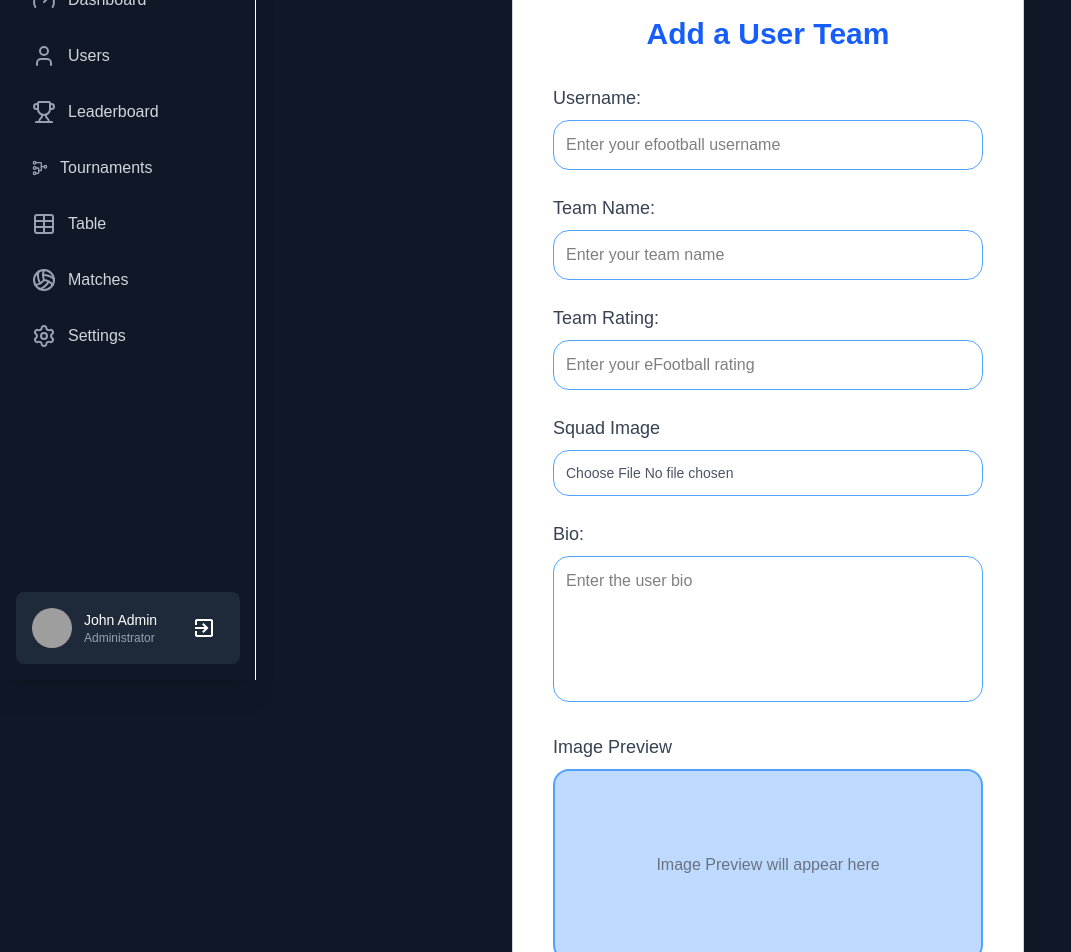
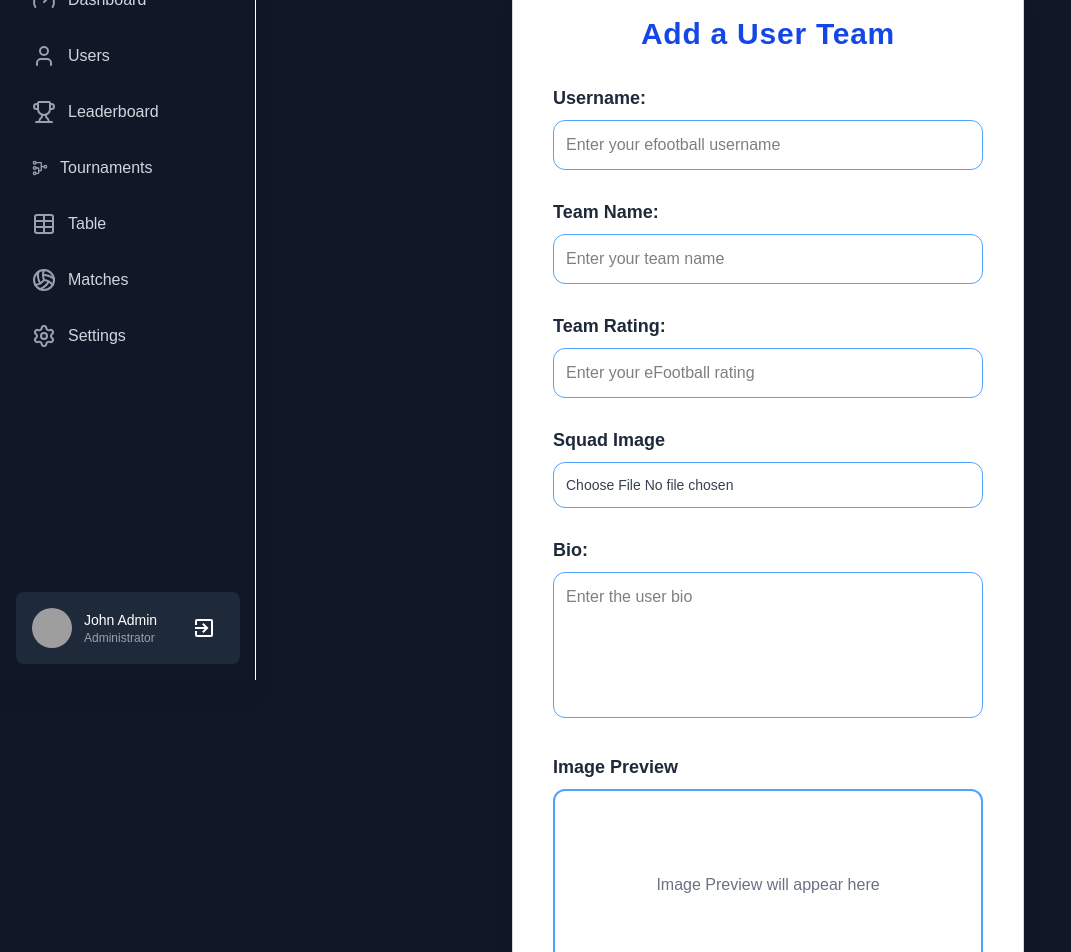
Before and after one commit to Ayomide-Philip/etournament, a Next.js app: page /user/adduser in a window 1280 px wide. Shown: the part 120-1072 px from the top of the page, without its empty margins (0-1071 px from the left). Built offline with nearby package versions, Linux system fonts and the light colour scheme; grey boxes are pictures that could not be loaded.

Commit message:
Refactor user form styles: update class names for consistency and improve layout

```diff
--- a/app/user/adduser/page.js
+++ b/app/user/adduser/page.js
@@ -64,46 +64,42 @@ export default function Page() {
 
   return (
     <div className="flex justify-center items-center min-h-screen p-5">
-      <div className="w-full max-w-lg p-10 bg-white border border-gray-300 rounded-3xl shadow-3xl">
-        <h2 className="text-3xl font-bold text-center text-blue-600 mb-8">
+      <div className="w-full max-w-lg p-10 border border-gray-300 rounded-3xl shadow-xl bg-white">
+        <h2 className="text-3xl font-bold text-center text-blue-700 mb-8 tracking-wide">
           Add a User Team
         </h2>
 
-        <form className="space-y-6" onSubmit={AddNewuser}>
+        <form className="space-y-7" onSubmit={AddNewuser}>
           <div>
-            <label className="block text-gray-700 text-lg font-medium mb-2">
+            <label className="block text-gray-800 text-lg font-semibold mb-2">
               Username:
             </label>
             <input
               type="text"
               name="username"
               placeholder="Enter your efootball username"
-              className="p-3 w-full border border-blue-400 rounded-2xl focus:outline-none focus:ring-2 focus:ring-blue-500 transition ease-in-out"
-              onChange={(e) => {
-                setUsername(e.target.value);
-              }}
+              className="p-3 w-full border border-blue-400 rounded-xl focus:outline-none focus:ring-2 focus:ring-blue-400 transition"
+              onChange={(e) => setUsername(e.target.value)}
               required
             />
           </div>
 
           <div>
-            <label className="block text-gray-700 text-lg font-medium mb-2">
+            <label className="block text-gray-800 text-lg font-semibold mb-2">
               Team Name:
             </label>
             <input
               type="text"
               name="teamName"
               placeholder="Enter your team name"
-              className="p-3 w-full border border-blue-400 rounded-2xl focus:outline-none focus:ring-2 focus:ring-blue-500 transition ease-in-out"
-              onChange={(e) => {
-                setTeamName(e.target.value);
-              }}
+              className="p-3 w-full border border-blue-400 rounded-xl focus:outline-none focus:ring-2 focus:ring-blue-400 transition"
+              onChange={(e) => setTeamName(e.target.value)}
               required
             />
           </div>
 
           <div>
-            <label className="block text-gray-700 text-lg font-medium mb-2">
+            <label className="block text-gray-800 text-lg font-semibold mb-2">
               Team Rating:
             </label>
             <input
@@ -112,56 +108,50 @@ export default function Page() {
               min="1"
               max="4000"
               placeholder="Enter your eFootball rating"
-              className="p-3 w-full border border-blue-400 rounded-2xl focus:outline-none focus:ring-2 focus:ring-blue-500 transition ease-in-out"
-              onChange={(e) => {
-                setTeamRating(e.target.value);
-              }}
+              className="p-3 w-full border border-blue-400 rounded-xl focus:outline-none focus:ring-2 focus:ring-blue-400 transition"
+              onChange={(e) => setTeamRating(e.target.value)}
               required
             />
           </div>
 
           <div>
-            <label className="block text-gray-700 text-lg font-medium mb-2">
+            <label className="block text-gray-800 text-lg font-semibold mb-2">
               Squad Image
             </label>
             <input
               type="file"
               name="squad_image"
               accept="image/*"
-              className="w-full p-3 text-sm text-gray-600 border border-blue-400 rounded-2xl focus:outline-none focus:ring-2 focus:ring-blue-500 transition ease-in-out"
-              onChange={(e) => {
-                getImageUrl(e.target.files);
-              }}
+              className="w-full p-3 text-sm text-gray-700 border border-blue-400 rounded-xl focus:outline-none focus:ring-2 focus:ring-blue-400 transition"
+              onChange={(e) => getImageUrl(e.target.files)}
               required
             />
           </div>
 
           <div>
-            <label className="block text-gray-700 text-lg font-medium mb-2">
+            <label className="block text-gray-800 text-lg font-semibold mb-2">
               Bio:
             </label>
             <textarea
               placeholder="Enter the user bio"
               rows={5}
-              className="p-3 w-full border border-blue-400 rounded-2xl focus:outline-none focus:ring-2 focus:ring-blue-500 transition ease-in-out resize-none"
-              onChange={(e) => {
-                setBio(e.target.value);
-              }}
+              className="p-3 w-full border border-blue-400 rounded-xl focus:outline-none focus:ring-2 focus:ring-blue-400 transition resize-none"
+              onChange={(e) => setBio(e.target.value)}
               required
             />
           </div>
 
           <div className="mt-6">
-            <p className="text-gray-700 text-lg font-medium mb-2">
+            <p className="text-gray-800 text-lg font-semibold mb-2">
               Image Preview
             </p>
-            <div className="w-full h-48 bg-gradient-to-br from-blue-200 to-blue-200 rounded-2xl flex items-center justify-center text-gray-500 border-2 border-blue-400">
-              {imageUrl == "" ? (
+            <div className="w-full h-48 bg-white rounded-xl flex items-center justify-center text-gray-500 border-2 border-blue-400">
+              {imageUrl === "" ? (
                 <p>Image Preview will appear here</p>
               ) : (
                 <img
                   src={imageUrl}
-                  className="w-full h-full rounded-2xl p-1"
+                  className="w-full h-full object-contain rounded-xl p-1"
                   alt="User Squad"
                 />
               )}
@@ -171,7 +161,7 @@ export default function Page() {
           <div className="mt-8">
             <button
               type="submit"
-              className="w-full py-4 bg-gradient-to-r from-blue-600 to-blue-500 text-white text-xl font-semibold rounded-2xl shadow-lg transform hover:scale-105 hover:from-blue-700 hover:to-blue-600 transition-all duration-300"
+              className="w-full py-4 bg-blue-600 text-white text-xl font-bold rounded-xl shadow-md hover:bg-blue-700 transition-all duration-200"
             >
               Submit
             </button>
```
